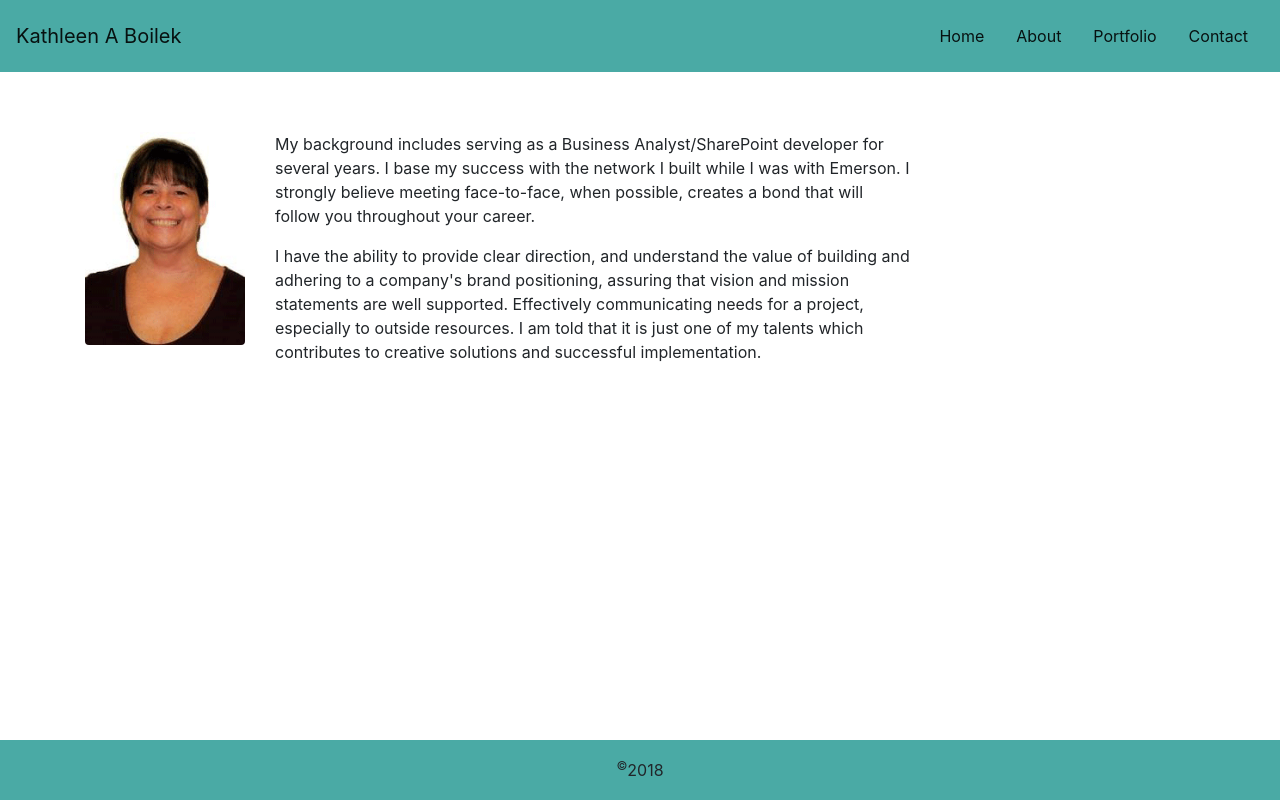
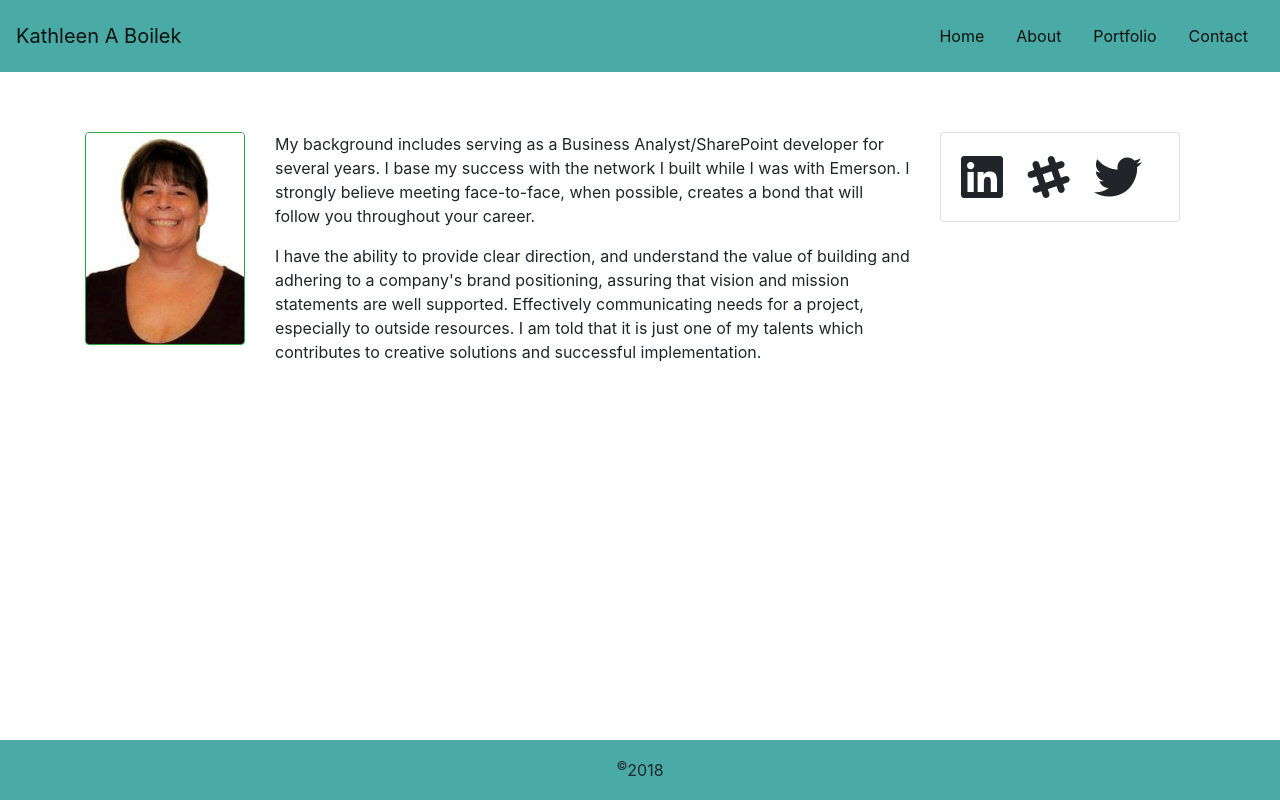
Before and after one commit to kathyboilek/Bootstrap-Portfolio, a plain HTML site: page index.html in a window 1280 px wide. Drawn offline with nearby package versions, Linux system fonts and the light colour scheme.

Commit message:
finished index page

```diff
--- a/index.html
+++ b/index.html
@@ -8,6 +8,7 @@
 <title>index</title>
 <!--Bootstrap CSS -->
 <link rel="stylesheet" href="https://stackpath.bootstrapcdn.com/bootstrap/4.1.1/css/bootstrap.min.css" integrity="sha384-WskhaSGFgHYWDcbwN70/dfYBj47jz9qbsMId/iRN3ewGhXQFZCSftd1LZCfmhktB" crossorigin="anonymous">
+<link rel="stylesheet" href="https://use.fontawesome.com/releases/v5.0.13/css/all.css" integrity="sha384-DNOHZ68U8hZfKXOrtjWvjxusGo9WQnrNx2sqG0tfsghAvtVlRW3tvkXWZh58N9jp" crossorigin="anonymous">
 <link rel="stylesheet" href="css/style.css" rel="stylesheet" type="text/css">
 
 
@@ -44,14 +45,22 @@
         <div class="container">
                 <div class="row">
                         <div class="col-2">
-                                <img class="figure-img img-fluid rounded" src="images/KathleenBoilek-2017.gif" width="186" height="248" alt=""/>
+                                <img class="border border-success figure-img img-fluid rounded" src="images/KathleenBoilek-2017.gif" width="186" height="248" alt=""/>
                         </div>
                         <div class="col-7">
 				<p>My background includes serving as a Business Analyst/SharePoint developer for several years. I base my success with the network I built while I was with Emerson. I  strongly believe meeting face-to-face, when possible, creates a bond that will follow you throughout your career. </p>
 
 				<p>I have the ability to provide clear direction, and understand the value of building and adhering to a company's brand positioning, assuring that vision and mission statements are well supported. Effectively communicating needs for a project, especially to outside resources. I am told that it is just one of my talents which contributes to creative solutions and successful implementation. </p>
                         </div>
-                        <div class="col-3"></div>
+                        <div class="col-3">
+                                <div class="card" style="width: 15rem;">
+                                        <div class="card-body">
+                                                <i class="fab fa-linkedin fa-3x card-link"></i>
+                                                <i class="fab fa-slack-hash fa-3x card-link"></i>
+                                                <i class="fab fa-twitter fa-3x card-link"></i>
+                                        </div>
+                                </div>
+                        </div>
                 </div>
         </div>
 
```
